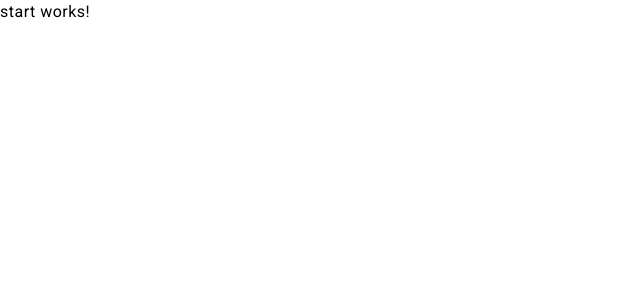
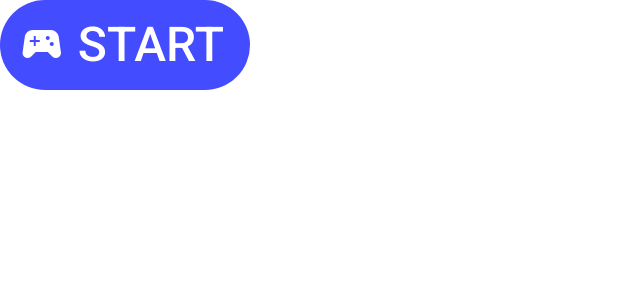
Before and after one commit to VaperGeorge/swapi-game, an Angular app: page /1 in a window 1280 px wide. Shown: the top 300 px of the page, without its empty margins (0-640 px from the left). Built offline with nearby package versions, Linux system fonts and the light colour scheme.

Commit message:
implement start component logic

```diff
--- a/src/app/start/start.component.html
+++ b/src/app/start/start.component.html
@@ -1 +1,8 @@
-<p>start works!</p>
+<button
+  mat-flat-button
+  color="accent"
+  class="start-button"
+  (click)="nextStep()"
+>
+  <mat-icon>sports_esports</mat-icon> START
+</button>
--- a/src/app/start/start.component.scss
+++ b/src/app/start/start.component.scss
@@ -0,0 +1,12 @@
+.start-button {
+  font-size: 48px;
+  width: 250px;
+  height: 90px;
+
+  .mat-icon {
+    font-size: 48px;
+    width: 45px;
+    height: 50px;
+    margin-right: 15px;
+  }
+}
--- a/src/app/start/start.component.ts
+++ b/src/app/start/start.component.ts
@@ -1,12 +1,27 @@
-import { Component } from '@angular/core';
+import { Component, OnInit, inject } from '@angular/core';
+import { MatButtonModule } from '@angular/material/button';
+import { MatIconModule } from '@angular/material/icon';
+import { Router } from '@angular/router';
+
+import { GameStep, StepService } from '../../shared';
 
 @Component({
   selector: 'app-start',
   standalone: true,
-  imports: [],
+  imports: [MatButtonModule, MatIconModule],
   templateUrl: './start.component.html',
-  styleUrl: './start.component.scss'
+  styleUrl: './start.component.scss',
 })
-export class StartComponent {
+export class StartComponent implements OnInit {
+  private readonly router = inject(Router);
+  private readonly stepService = inject(StepService);
 
+  ngOnInit(): void {
+    this.stepService.currentStep = GameStep.START;
+  }
+
+  nextStep() {
+    this.router.navigate([`${GameStep.SELECTION}`]);
+    this.stepService.currentStep = GameStep.SELECTION;
+  }
 }
```
